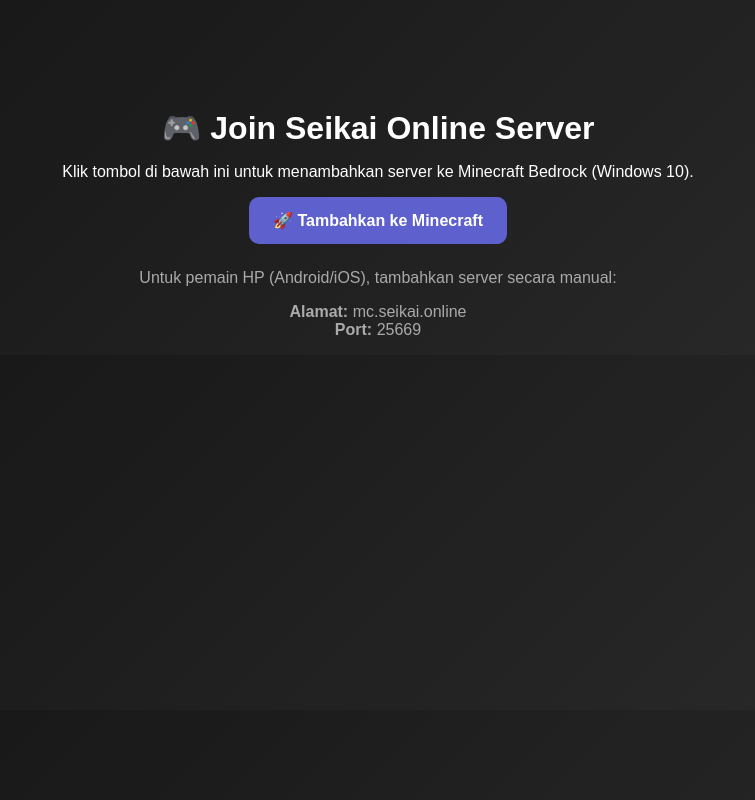
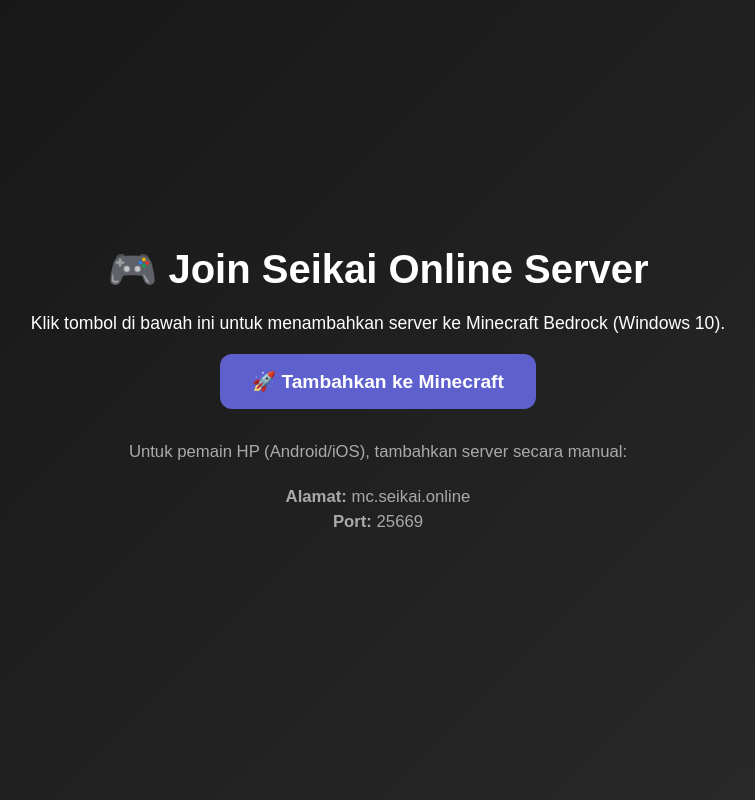
Before and after one commit to Eira-design/seikai-join, a plain HTML site: page index.html in a window 1280 px wide. Shown: the whole page, without its empty margins (262-1017 px from the left). Drawn offline with Linux system fonts and the light colour scheme.

Commit message:
Enhance styling and layout in index.html

```diff
--- a/index.html
+++ b/index.html
@@ -4,33 +4,74 @@
   <meta charset="UTF-8" />
   <title>Join Seikai Server</title>
   <style>
-    body {
+    /* Reset default margin/padding */
+    * {
+      margin: 0;
+      padding: 0;
+      box-sizing: border-box;
+    }
+
+    html, body {
+      height: 100%;
       font-family: Arial, sans-serif;
-      text-align: center;
-      padding-top: 80px;
       background: linear-gradient(135deg, #151515, #2b2b2b);
       color: white;
     }
+
+    body {
+      display: flex;
+      justify-content: center; /* horizontal center */
+      align-items: center;     /* vertical center */
+      flex-direction: column;
+      text-align: center;
+      padding: 20px;
+    }
+
     h1 {
-      font-size: 2em;
-      margin-bottom: 10px;
+      font-size: 2.5em;
+      margin-bottom: 20px;
     }
+
+    p {
+      font-size: 1.1em;
+      margin-bottom: 20px;
+    }
+
     a {
       display: inline-block;
       background: #5e60ce;
       color: white;
       text-decoration: none;
-      padding: 14px 24px;
-      border-radius: 10px;
+      padding: 16px 32px;
+      border-radius: 12px;
       font-weight: bold;
+      font-size: 1.2em;
       transition: 0.3s;
     }
+
     a:hover {
       background: #4a47a3;
     }
+
     .note {
-      margin-top: 25px;
+      margin-top: 30px;
       color: #aaa;
+      font-size: 0.95em;
+      line-height: 1.5;
+    }
+
+    /* Responsive untuk HP */
+    @media (max-width: 600px) {
+      h1 {
+        font-size: 2em;
+      }
+      a {
+        padding: 14px 24px;
+        font-size: 1em;
+      }
+      .note {
+        font-size: 0.9em;
+      }
     }
   </style>
 </head>
```
